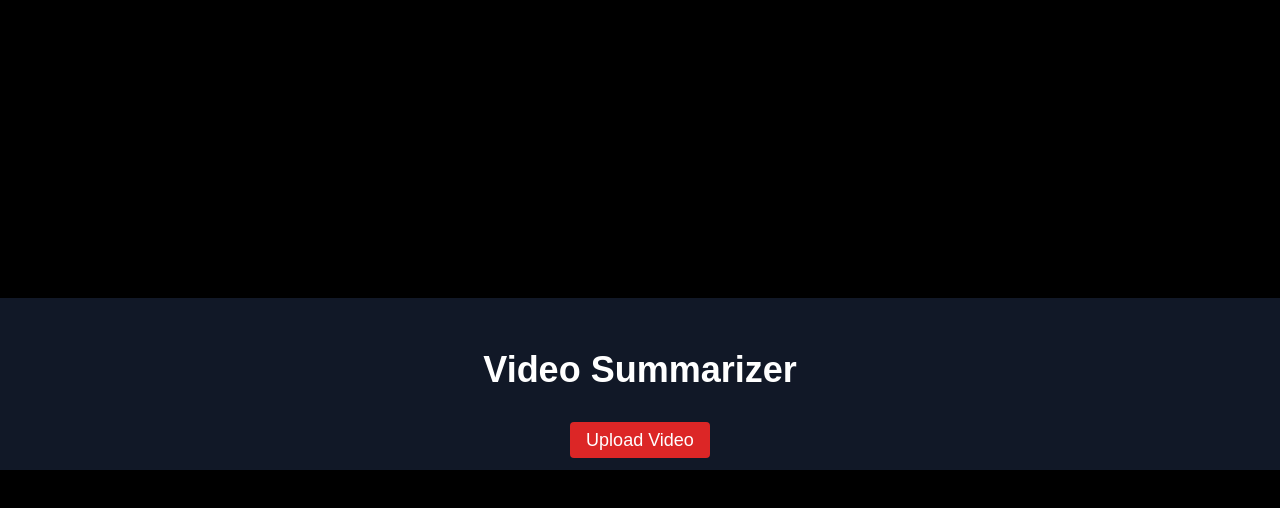
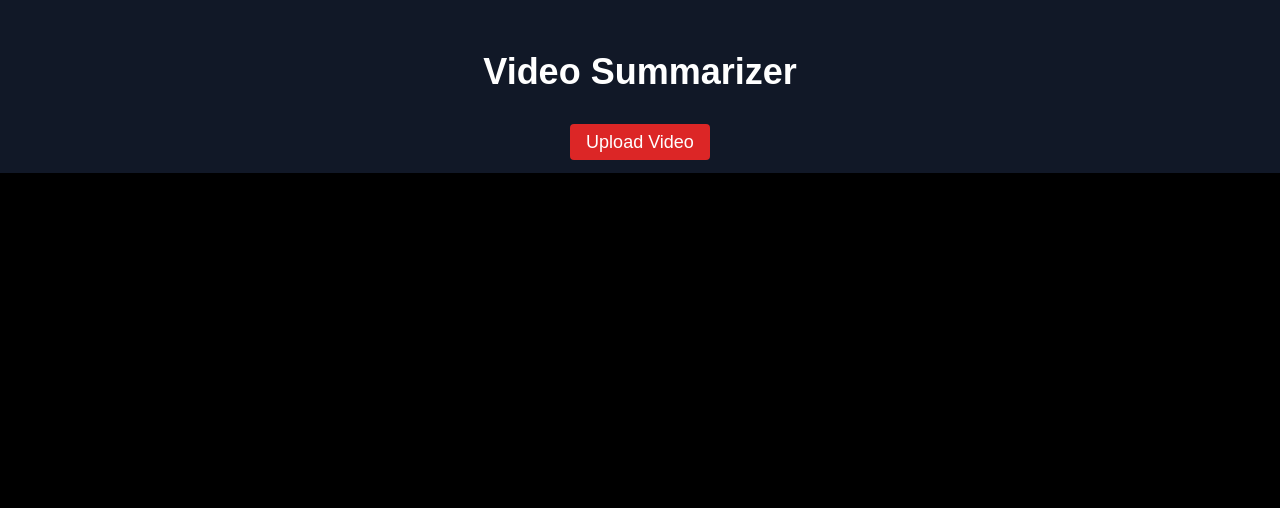
Before and after one commit to Dwitee/video-summarizer-frontend, a Next.js app: page / in a window 1280 px wide. Shown: the top 508 px of the page. Built offline with nearby package versions, Linux system fonts and the light colour scheme; what @ffmpeg/ffmpeg would draw is missing.

Commit message:
alignment

```diff
--- a/lib/config.ts
+++ b/lib/config.ts
@@ -1,4 +1,3 @@
-const EXTERNAL_IP = "34.94.185.123";
 
 export const MIND_MAP_PATH = `/api/mindmap/`;
 export const FLASK_JOB_SUBMIT       = `/api/submit-job`;
--- a/pages/index.tsx
+++ b/pages/index.tsx
@@ -95,7 +95,7 @@ export default function Home() {
   };
 
   return (
-    <div className="bg-black text-white min-h-screen flex flex-col items-center justify-center">
+    <div className="bg-black text-white min-h-screen flex flex-col items-start justify-start">
       <header className="w-full bg-gray-900 py-4 text-center aphasia-style">
         <h1 className="text-4xl font-bold">Video Summarizer</h1>
         <div className="mt-2">
@@ -115,11 +115,11 @@ export default function Home() {
         </div>
       </header>
 
-      <main className="aphasia-style flex flex-col items-center p-4 space-y-4 w-full max-w-[1400px]">
+      <main className="aphasia-style flex flex-col items-start p-4 space-y-4 w-full">
         {videoURL && (
-          <div className="flex flex-col lg:flex-row w-full space-y-4 lg:space-y-0 lg:space-x-4">
+          <div className="flex flex-col lg:flex-row w-full justify-between space-y-4 lg:space-y-0">
             {/* Video Section */}
-            <div className="flex flex-col items-center">
+            <div className="flex flex-col flex-grow items-start">
               <div
                 className="bg-black rounded-lg overflow-hidden"
                 style={{
@@ -147,7 +147,7 @@ export default function Home() {
               </div>
               {summaries.length > 0 && (
                 <div>
-                  <div className="mt-6 w-[1080px] max-w-full p-6 bg-gray-800 rounded-lg">
+                  <div className="mt-6 w-full p-6 bg-gray-800 rounded-lg">
                     <h2 className="text-2xl font-semibold aphasia-style mb-2">
                       Summary
                     </h2>
@@ -167,7 +167,7 @@ export default function Home() {
                     )}
                   </div>
                   {summaries[summaries.length - 1].mindmapJson && (
-                    <div className="mt-6 w-[1080px] max-w-full p-6 bg-gray-800 rounded-lg">
+                    <div className="mt-6  w-full p-6 bg-gray-800 rounded-lg">
                       <h2 className="text-2xl font-semibold aphasia-style mb-2">
                         Mind Map
                       </h2>
@@ -179,7 +179,8 @@ export default function Home() {
             </div>
 
             {/* Sidebar */}
-            <aside className="w-full lg:w-80 flex-shrink-0 space-y-4">
+            <div className="flex-none lg:w-80">
+              <aside className="space-y-4">
                 <h2 className="text-xl font-semibold aphasia-style mb-2">
                   Summarized Video
                 </h2>
@@ -201,6 +202,7 @@ export default function Home() {
                 ))}
               </aside>
             </div>
+          </div>
         )}
       </main>
     </div>
```
Lines whose indentation alone changed are shown as unchanged.
